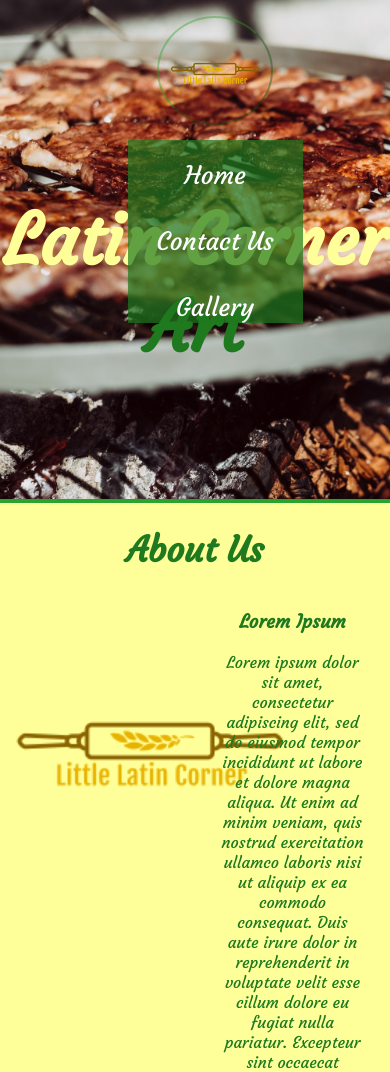
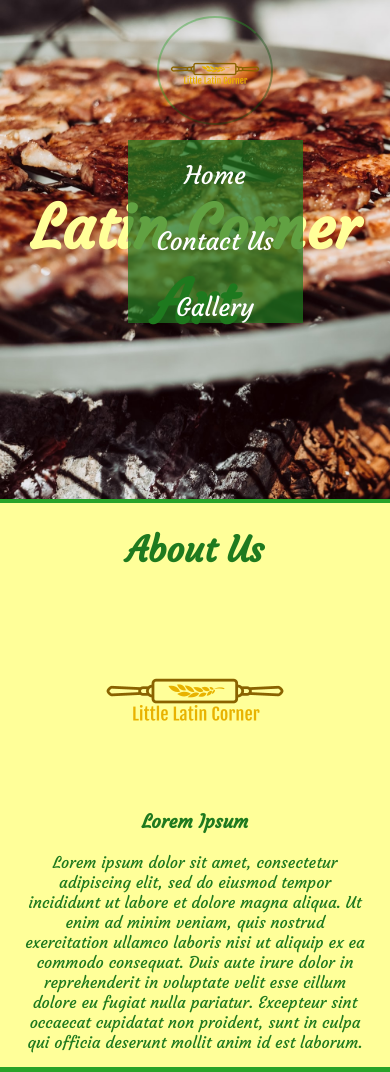
Before and after one commit to joseciudadruiz/latin-food, a plain HTML site: page index.html in a window 390 px wide. Shown: the top 1072 px of the page. Drawn offline with Linux system fonts and the light colour scheme.

Commit message:
changes in viewport

```diff
--- a/index.css
+++ b/index.css
@@ -112,7 +112,7 @@ hr {
   margin-left: auto;
   margin-right: auto;
   display: block;
-  height: 300px;
+  height: auto;
 }
 #our-story {
   width: 50%;
@@ -124,15 +124,25 @@ hr {
   color: rgb(31, 122, 31);
 }
 /* media screen */
-@media (max-width: 786px) {
+@media only screen and (max-width: 800px) {
   #items {
     display: none;
   }
   .hero {
-    font-size: 35px;
+    font-size: 30px;
+  }
+  .row.inline {
+    display: flex;
+    flex-direction: column;
+  }
+  #logo-story {
+    width: auto;
+  }
+  #our-story {
+    width: auto;
   }
 }
-@media (min-width: 787px) {
+@media only screen and (min-width: 801px) {
   #small-screen {
     display: none;
   }
--- a/index.html
+++ b/index.html
@@ -1,7 +1,14 @@
 <!DOCTYPE html>
 <html lang="en" dir="ltr">
   <head>
+
+    <meta http-equiv="Content-Type" content="text/html; charset=UTF-8">
     <meta charset="utf-8">
+    <meta http-equiv="X-UA-Compatible" content="IE=edge">
+    <meta name="viewport" content="width=device-width, initial-scale=1">
+    <meta name="description" content="">
+    <meta name="author" content="">
+
     <link rel="stylesheet" type="text/css" href="index.css">
     <link rel="preconnect" href="https://fonts.gstatic.com">
     <link href="https://fonts.googleapis.com/css2?family=Courgette&display=swap" rel="stylesheet">
```
